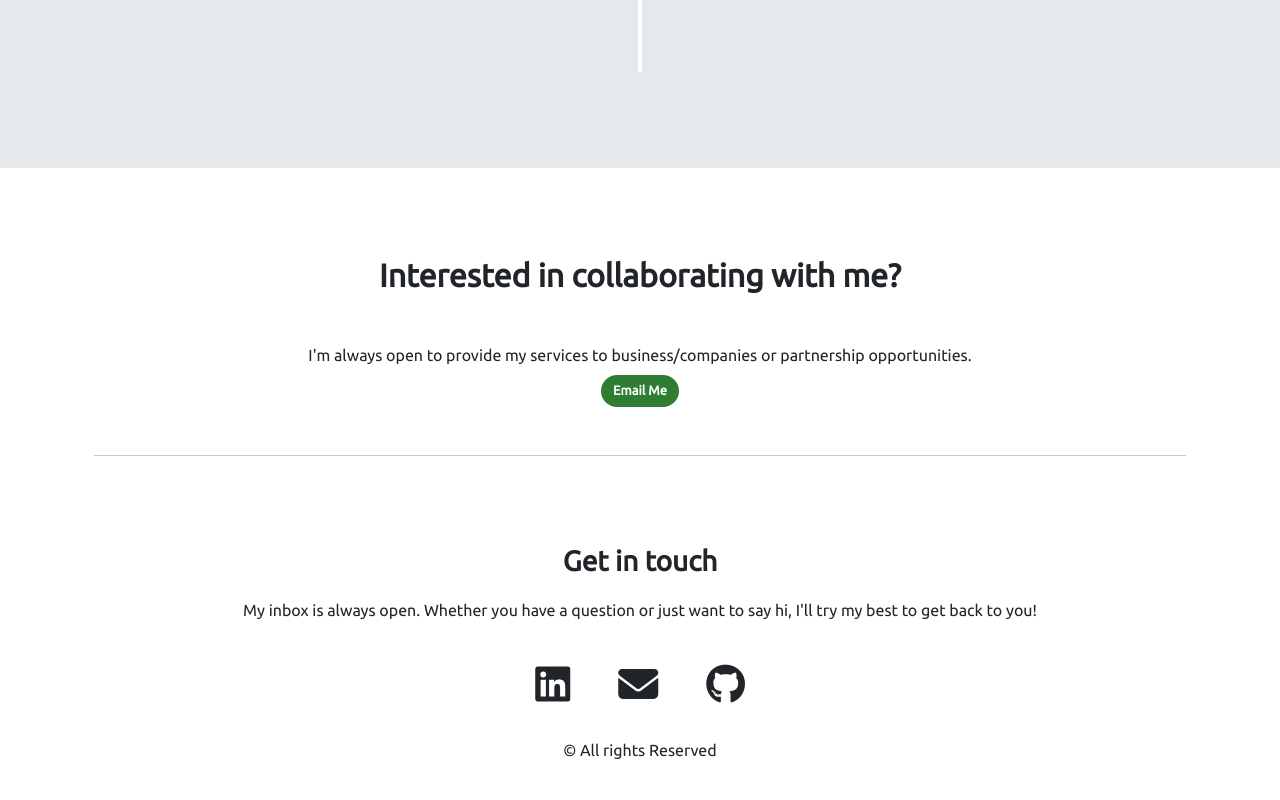
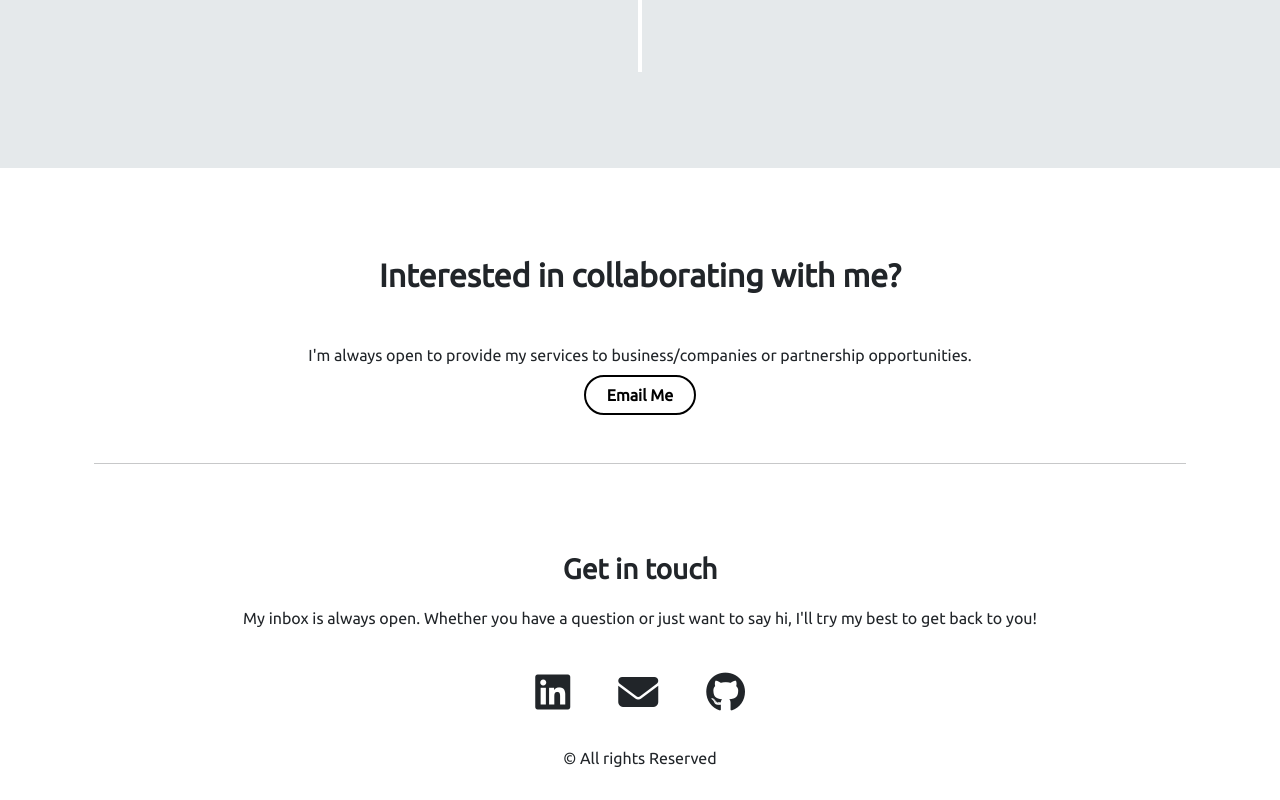
Before and after one commit to Emprcode/P-portfolio, a React (Create React App) app: page / in a window 1280 px wide. Shown: the part 4410-5210 px from the top of the page. Built offline with nearby package versions, Linux system fonts and the light colour scheme.

Commit message:
code update

```diff
--- a/src/App.css
+++ b/src/App.css
@@ -239,7 +239,7 @@ background-clip: text;
   border-width: 2px;
   border-style: solid;
   background-color: transparent;
-  transition: 0.3s background-color linear, 0.1s color linear;
+  transition: 0.2s background-color linear, 0.1s color linear;
   border-radius: 200px !important;
   color: rgb(0, 0, 0);
 
@@ -251,10 +251,9 @@ background-clip: text;
 }
 
 .button:hover{
-  /* border-color: greenyellow; */
   background-color: rgb(0, 0, 0);
   color: white;
-  transition: 0.5s ;
+  transition: 0.2s ;
   transform: scale(1.1);
   opacity: 0.8;
 }
@@ -266,3 +265,7 @@ background-clip: text;
 .head{
   font-family: 'Great Vibes', cursive;
 }
+
+.chipcolor{
+  background: #000;
+}
--- a/src/components/Contact.js
+++ b/src/components/Contact.js
@@ -1,6 +1,5 @@
 import React from "react";
 import { Container, Row } from "react-bootstrap";
-import Chip from '@mui/material/Chip';
 
 export const Contact = () => {
   return (
@@ -14,11 +13,12 @@ export const Contact = () => {
           partnership opportunities.
         </h6>
       </Row>
-      <div className="text-center mb-5">
+      <div className="d-flex justify-content-center mb-5">
         {" "}
-        <a href="mailto:narayanaryal.code@gmail.com">
-        <Chip label="Email Me" color="success" className="fw-bold" variant="outlined fw-bold" />
-
+        <a href="mailto:narayanaryal.code@gmail.com" className="nav-link">
+        <span variant="none" className="button fw-bold">
+               Email Me
+              </span>
         </a>
       </div>
       <hr />
```
